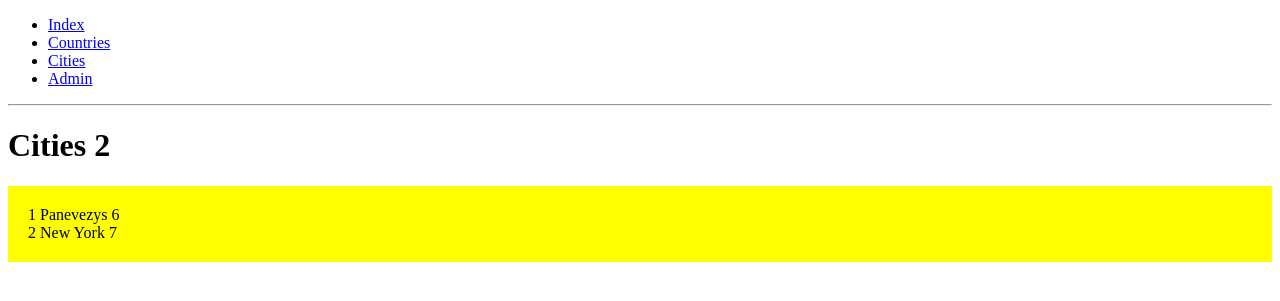
After one commit to azegas/django_htmx, a Django app: page /cities/ in a window 1280 px wide. The commit adds this page. Shown: the top 301 px of the page. Run offline with Django 4.2, Linux system fonts and the light colour scheme; data comes from the database, SQL or seed files in the repository; both versions use the stored data as it was after the commit; some libraries are stand-ins or nearby versions.

Commit message:
add cities list pages + add inhabitant decimal field to cities

```diff
--- a/django_htmx_example/urls.py
+++ b/django_htmx_example/urls.py
@@ -23,4 +23,5 @@ urlpatterns = [
     path("", views.index, name="index"),
     path("countries/", views.display_countries, name="display_countries"),
     path("countries/<int:id>/delete/", views.delete_country, name="lol"),
+    path("cities/", views.display_cities, name="display_cities"),
 ]
--- a/example/models.py
+++ b/example/models.py
@@ -15,6 +15,12 @@ class Country(models.Model):
 class City(models.Model):
     name = models.CharField(max_length=100)
     country = models.ForeignKey(Country, on_delete=models.CASCADE)
+    inhabitants = models.DecimalField(
+        max_digits=19,
+        decimal_places=2,
+        blank=True,
+        null=True,
+    )
 
     class Meta:
         verbose_name = "City"
--- a/example/templates/base.html
+++ b/example/templates/base.html
@@ -13,6 +13,7 @@
 	    <ul>
 		<li><a href="{% url 'index' %}">Index</a></li>
 		<li><a href="{% url 'display_countries' %}">Countries</a></li>
+		<li><a href="{% url 'display_cities' %}">Cities</a></li>
 		<li><a href="/admin">Admin</a></li>
 	    </ul>
 
--- /dev/null
+++ b/example/templates/city_list.html
@@ -0,0 +1,9 @@
+<div id="cities"
+     style="background-color: yellow; padding: 20px;"
+     hx-target="#cities"
+     hx-swap="outerHTML">
+    {% for city in cities %}
+    <div>{{ forloop.counter }} {{ city.name }} {{city.id}}
+    </div>
+    {% endfor %}
+</div>
--- /dev/null
+++ b/example/templates/display_cities.html
@@ -0,0 +1,10 @@
+{% extends "base.html" %}
+
+{% block body %}
+
+<!-- countries.count does not update, since it is not being re-rendered, only country_list is being re-rendered!!! -->
+<h1>Cities {{cities.count}}</h1>
+
+{% include "city_list.html" %}
+
+{% endblock %}
--- a/example/views.py
+++ b/example/views.py
@@ -1,6 +1,6 @@
 from django.shortcuts import render
 from example.forms import LocationForm
-from example.models import Country
+from example.models import Country, City
 from django.views.decorators.http import require_http_methods
 from django.views.decorators.csrf import csrf_exempt
 
@@ -21,6 +21,14 @@ def display_countries(request):
     return render(request, 'display_countries.html', context)
 
 
+def display_cities(request):
+    cities = City.objects.all()
+    context = {
+        'cities': cities,
+    }
+    return render(request, 'display_cities.html', context)
+
+
 @csrf_exempt # on delete I get Forbidden CSRF token missing.): /countries/19/delete/
 @require_http_methods(['DELETE']) # does not allow to go to "/countries/15/delete/" directly to delete
 def delete_country(request, id):
```
Also changed, not shown: db.sqlite3, example/migrations/0002_alter_city_options_alter_country_options_and_more.py (added).
